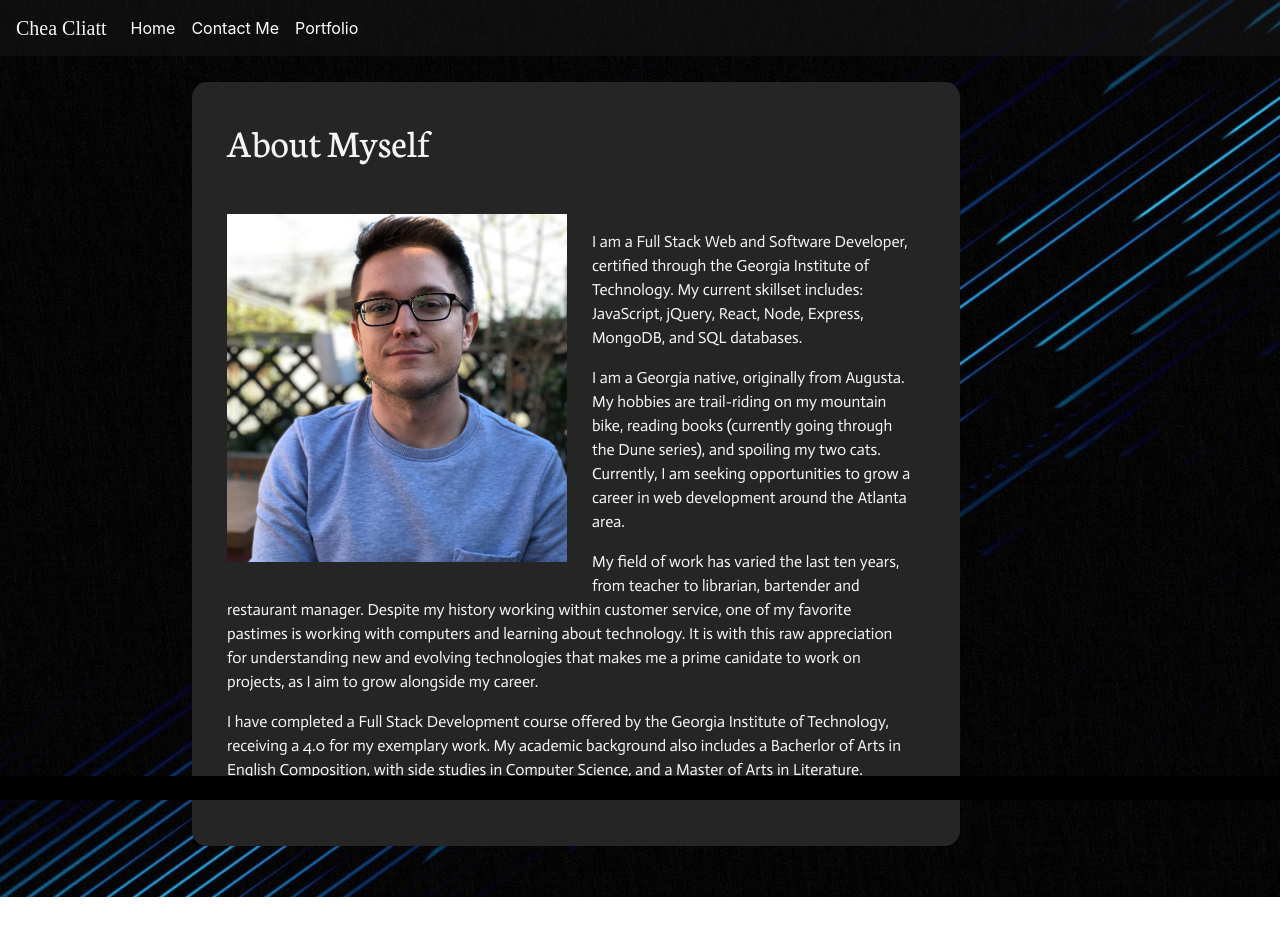
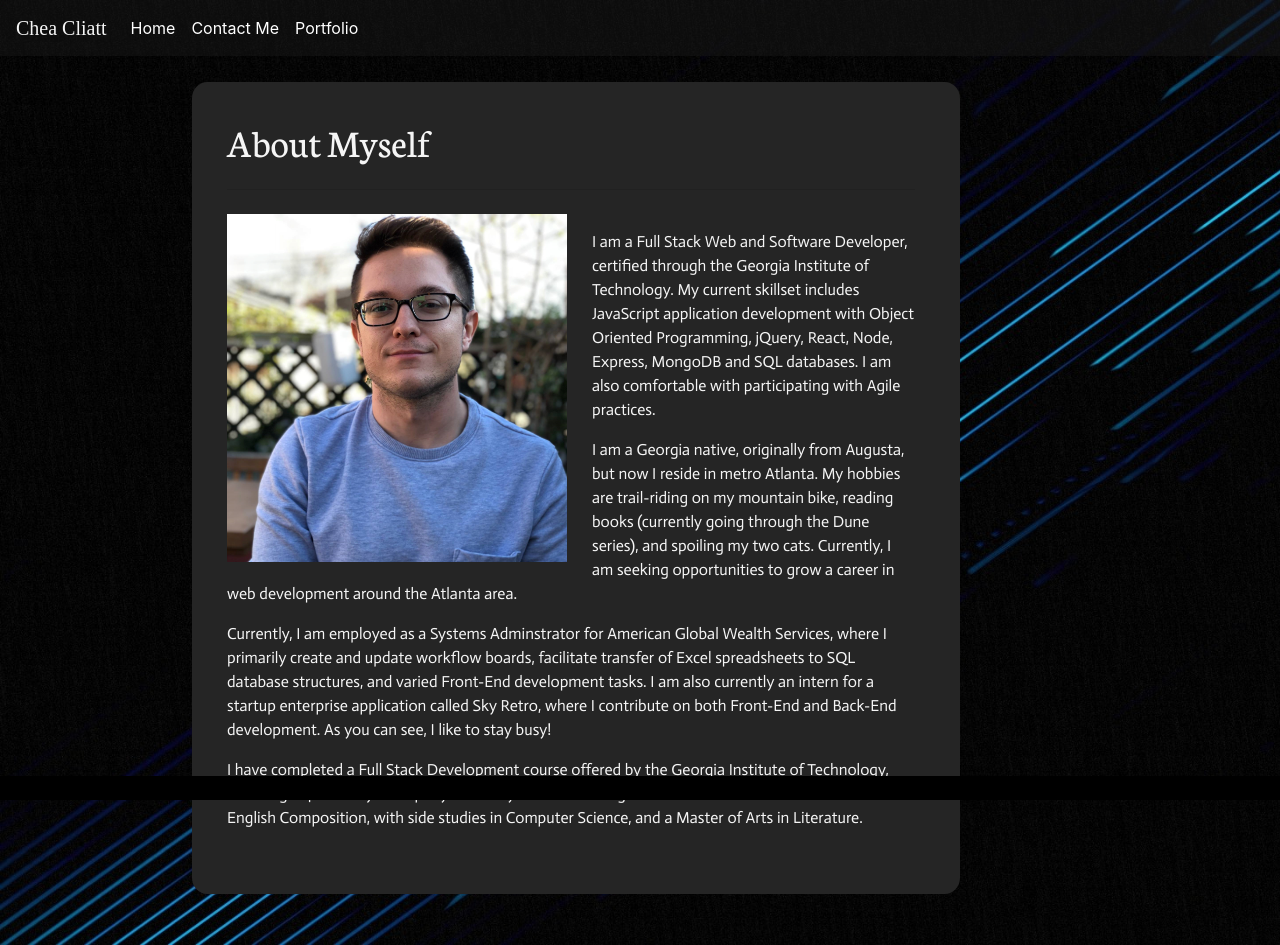
Before and after one commit to cheacliatt/domain-portfolio, a React (Create React App) app in the folder client/: page / in a window 1280 px wide. Before the commit the page ends 897 px from the top, so only its background shows below. Built offline with nearby package versions, Linux system fonts and the light colour scheme.

Commit message:
Updated About Me

```diff
--- a/client/src/components/HomeBody/index.js
+++ b/client/src/components/HomeBody/index.js
@@ -17,32 +17,33 @@ function HomeBody() {
           <img src={Profile} alt="Me" id="chea-profile" />
           <p>
             I am a Full Stack Web and Software Developer, certified through the
-            Georgia Institute of Technology. My current skillset includes:
-            JavaScript, jQuery, React, Node, Express, MongoDB, and SQL
-            databases.
+            Georgia Institute of Technology. My current skillset includes
+            JavaScript application development with Object Oriented Programming,
+            jQuery, React, Node, Express, MongoDB and SQL databases. I am also
+            comfortable with participating with Agile practices.
           </p>
           <p>
-            I am a Georgia native, originally from Augusta. My hobbies are
-            trail-riding on my mountain bike, reading books (currently going
-            through the Dune series), and spoiling my two cats. Currently, I am
-            seeking opportunities to grow a career in web development around the
-            Atlanta area.
+            I am a Georgia native, originally from Augusta, but now I reside in
+            metro Atlanta. My hobbies are trail-riding on my mountain bike,
+            reading books (currently going through the Dune series), and
+            spoiling my two cats. Currently, I am seeking opportunities to grow
+            a career in web development around the Atlanta area.
           </p>
           <p>
-            My field of work has varied the last ten years, from teacher to
-            librarian, bartender and restaurant manager. Despite my history
-            working within customer service, one of my favorite pastimes is
-            working with computers and learning about technology. It is with
-            this raw appreciation for understanding new and evolving
-            technologies that makes me a prime canidate to work on projects, as
-            I aim to grow alongside my career.
+            Currently, I am employed as a Systems Adminstrator for American
+            Global Wealth Services, where I primarily create and update workflow
+            boards, facilitate transfer of Excel spreadsheets to SQL database
+            structures, and varied Front-End development tasks. I am also
+            currently an intern for a startup enterprise application called Sky
+            Retro, where I contribute on both Front-End and Back-End
+            development. As you can see, I like to stay busy!
           </p>
           <p>
             I have completed a Full Stack Development course offered by the
             Georgia Institute of Technology, receiving a 4.0 for my exemplary
-            work. My academic background also includes a Bacherlor of Arts in English
-            Composition, with side studies in Computer Science, and a Master of
-            Arts in Literature.
+            work. My academic background also includes a Bacherlor of Arts in
+            English Composition, with side studies in Computer Science, and a
+            Master of Arts in Literature.
           </p>
         </segment>
         <div class="col-sm-1"></div>
```
